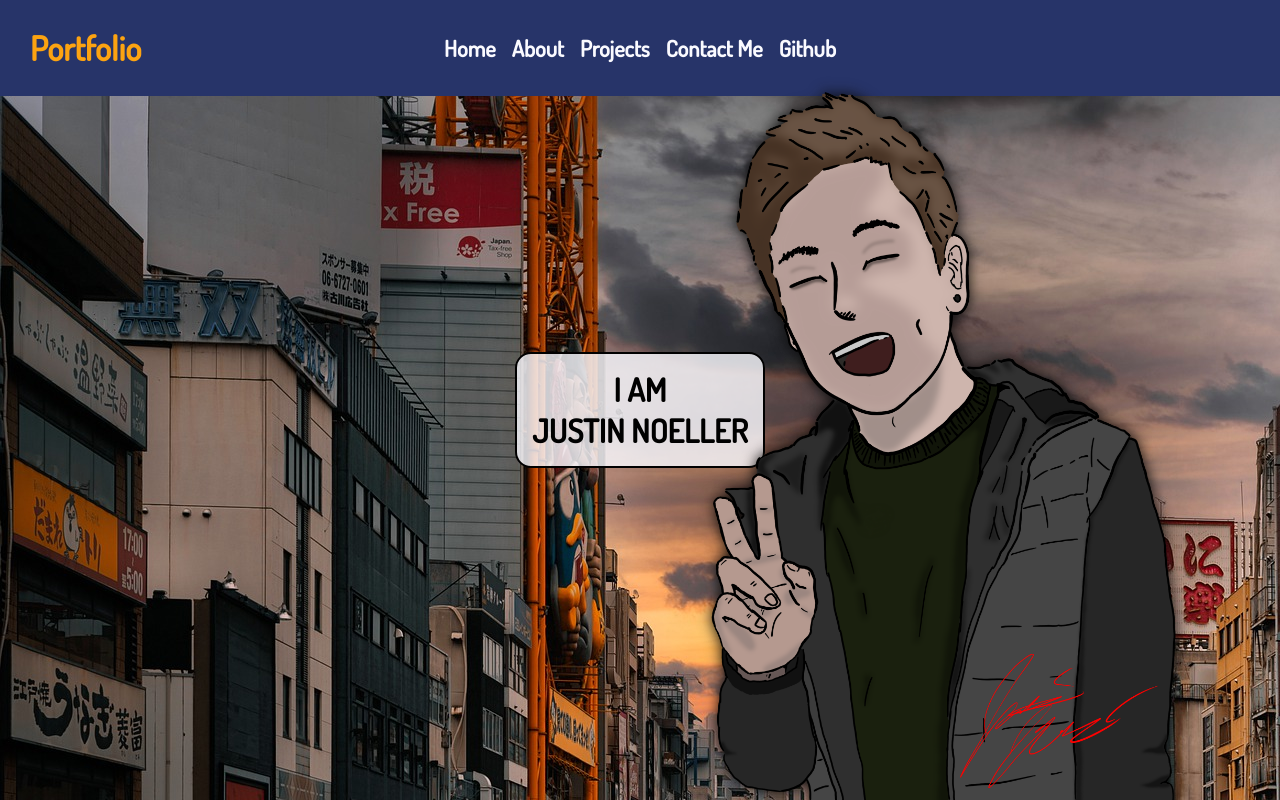
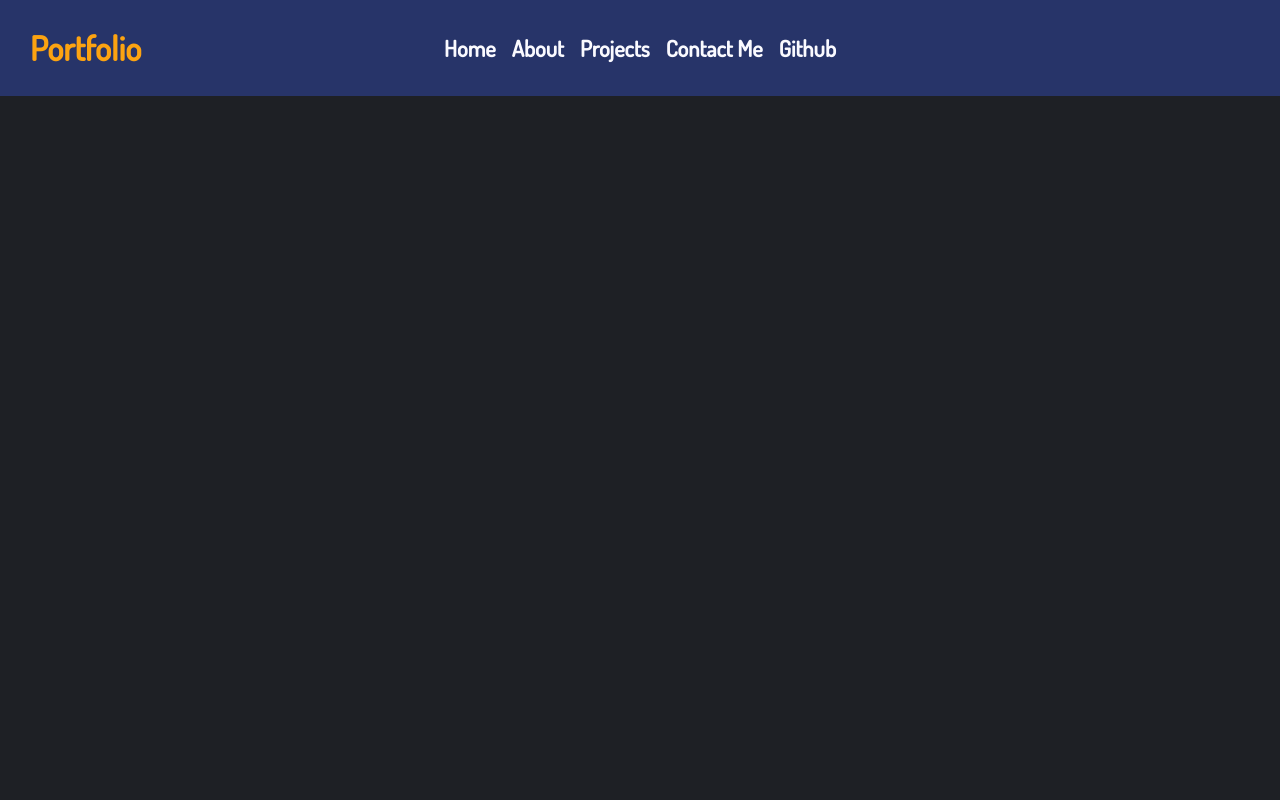
Before and after one commit to noellerjd/React-Portfolio, a React (Create React App) app: page / in a window 1280 px wide. Built offline with nearby package versions, Linux system fonts and the light colour scheme.

Commit message:
updated routes

```diff
--- a/src/App.js
+++ b/src/App.js
@@ -15,7 +15,7 @@
         <Header />
         <div className="container">
           <Routes>
-            <Route path="/" element={<Home />} />
+            <Route path="/React-Portfolio" element={<Home />} />
             <Route path="/about" element={<About />} />
             <Route path="/projects" element={<Projects />} />
             <Route path="/contact" element={<Contact />} />
```
